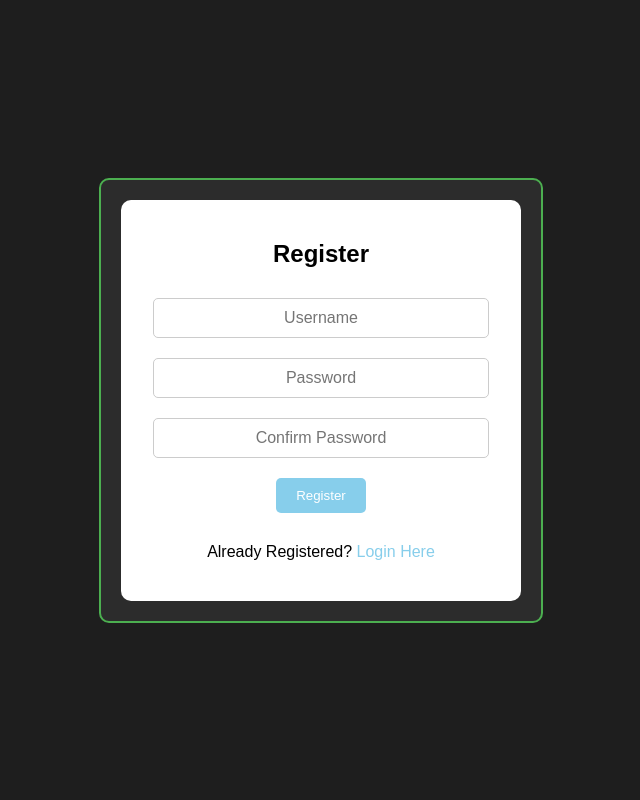
After one commit to shrishail-0127/fake-news-detection-, a Django app: page /register/ in a window 1280 px wide. The commit adds this page. Shown: the whole page, without its empty margins (319-959 px from the left). Run offline with Django 3.2, Linux system fonts and the light colour scheme; parts of the project's set-up code (start-up, migrations or seed data) failed here and were passed over.

Commit message:
added registeration page

```diff
--- /dev/null
+++ b/fake_news_app/forms.py
@@ -0,0 +1,23 @@
+# forms.py
+from django import forms
+from django.contrib.auth.models import User
+from django.contrib.auth.forms import UserCreationForm
+
+class RegisterForm(UserCreationForm):
+    # email = forms.EmailField(required=True)
+
+    class Meta:
+        model = User
+        fields = ['username',  'password1', 'password2']
+
+
+
+    def clean(self):
+        cleaned_data = super().clean()
+        password1 = cleaned_data.get('password1')
+        password2 = cleaned_data.get('password2')
+
+        if password1 and password2 and password1 != password2:
+            self.add_error('password2', 'Passwords do not match')
+
+        return cleaned_data
--- a/fake_news_app/static/styles.css
+++ b/fake_news_app/static/styles.css
@@ -1,7 +1,7 @@
 body {
   font-family: Arial, sans-serif;
-    background-color: #1e1e1e;
-    color: #ffffff;
+  background-color: #1e1e1e; /* Dark background for entire page */
+  color: #ffffff; /* White text color */
   display: flex;
   justify-content: center;
   align-items: center;
@@ -10,27 +10,33 @@ body {
 }
 
 .container {
-    background-color: #2c2c2c;
+  background-color: #2c2c2c; /* Dark background for the container */
+  border-radius: 10px; /* Rounded corners for container */
+  padding: 20px;
+  text-align: center;
+  width: 400px;
+  border: 2px solid #4caf50; /* Green border */
+}
+
+form {
+  background-color: #ffffff; /* White background for form */
   border-radius: 10px;
   padding: 20px;
   text-align: center;
-    width: 400px;
-    border: 2px solid #4CAF50;
+  color: #000000; /* Black text color for form elements */
 }
 
-form {
-    background-color: #ffffff;
-    border-radius: 10px;
-    padding: 20px;
-    text-align: center;
-    color: #000000;
+h2,
+p {
+  margin: 20px 0; /* Spacing around headings and paragraphs */
 }
 
-h2, p {
-    margin: 20px 0;
-}
-
-input[type="text"], input[type="password"], textarea {
+input[type="text"],
+input[type="password"],
+input[type="email"],
+textarea {
+  all: unset;
+  box-sizing: border-box;
   width: calc(100% - 24px);
   padding: 10px;
   margin: 10px 0;
@@ -38,41 +44,66 @@ input[type="text"], input[type="password"], textarea {
   border: 1px solid #ccc;
 }
 
-button, .button {
-    background-color: #87CEEB; /* Sky blue color */
+button,
+.button {
+  background-color: #87ceeb; /* Sky blue button background */
   color: white;
   padding: 10px 20px;
   margin: 10px 0;
   border: none;
-    border-radius: 5px;
+  border-radius: 5px; /* Rounded buttons */
   cursor: pointer;
   text-decoration: none;
   display: inline-block;
 }
 
-button:hover, .button:hover {
-    background-color: #00BFFF; /* Deep sky blue color */
+button:hover,
+.button:hover {
+  background-color: #00bfff; /* Deep sky blue on hover */
 }
 
 a {
-    color: #87CEEB;  /* Sky blue color */
+  color: #87ceeb; /* Sky blue link color */
   text-decoration: none;
 }
 
 a:hover {
-    color: #00BFFF;  /* Deep sky blue color */
+  color: #00bfff; /* Deep sky blue link color on hover */
 }
 
 .result {
   margin: 20px 0;
   padding: 10px;
-    border-radius: 5px;
+  border-radius: 5px; /* Rounded results box */
   border: 1px solid #ccc;
-    background-color: #333;
-    color: #fff;
+  background-color: #333; /* Dark background for result box */
+  color: #fff; /* White text color for result box */
 }
 
 textarea {
-    height: 150px; /* Adjust height as needed */
-    resize: vertical; /* Allows resizing vertically only */
+  height: 150px; /* Height for text area */
+  resize: vertical; /* Resizable vertically only */
 }
+
+/* Navigation Bar Styles */
+.navbar {
+  background-color: #333;
+  color: #fff;
+  padding: 10px 0;
+  text-align: center;
+  position: fixed;
+  top: 0;
+  width: 100%;
+  z-index: 1000;
+}
+
+.nav-container {
+  display: flex;
+  justify-content: center;
+  align-items: center;
+}
+
+.nav-title {
+  font-size: 18px;
+  font-weight: bold;
+}
--- /dev/null
+++ b/fake_news_app/templates/register.html
@@ -0,0 +1,50 @@
+<!-- register.html -->
+<!DOCTYPE html>
+<html>
+  <head>
+    <title>Register</title>
+    {% load static %}
+    <link rel="stylesheet" type="text/css" href="{% static 'styles.css' %}" />
+  </head>
+  <body>
+    <div class="container">
+      <form method="POST">
+        {% csrf_token %}
+        <h2>Register</h2>
+        <div class="form-group">
+          <input
+            type="text"
+            class="form-input"
+            name="username"
+            placeholder="Username"
+            required
+          />
+        </div>
+
+        <div class="form-group">
+          <input
+            type="password"
+            class="form-input"
+            name="password1"
+            placeholder="Password"
+            required
+          />
+        </div>
+        <div class="form-group">
+          <input
+            type="password"
+            class="form-input"
+            name="password2"
+            placeholder="Confirm Password"
+            required
+          />
+        </div>
+        <button type="submit">Register</button>
+        <p>Already Registered? <a href="{% url 'login' %}">Login Here</a></p>
+        {% if messages %} {% for message in messages %}
+        <p style="color: red">{{ message }}</p>
+        {% endfor %} {% endif %}
+      </form>
+    </div>
+  </body>
+</html>
--- a/fake_news_app/urls.py
+++ b/fake_news_app/urls.py
@@ -1,8 +1,11 @@
 from django.urls import path
 from . import views
+
+# app_name = 'fake_news_app'
 
 urlpatterns = [
     path('', views.home, name='home'),
     path('login/', views.user_login, name='login'),
+    path('register/',views.user_register, name='register'),
     path('predict/', views.predict, name='predict'),
 ]
--- a/fake_news_app/views.py
+++ b/fake_news_app/views.py
@@ -1,6 +1,7 @@
 from django.shortcuts import render, redirect
 from django.contrib.auth import authenticate, login
 from django.contrib.auth.decorators import login_required
+from . forms import RegisterForm
 from django.contrib import messages
 import joblib
 
@@ -20,6 +21,23 @@ def user_login(request):
             messages.error(request, 'Invalid username or password')
     return render(request, 'login.html')
 
+def user_register(request):
+    if request.method == 'POST':
+        form = RegisterForm(request.POST)
+        if form.is_valid():
+            user = form.save()
+            messages.success(request, 'Registration successful!')
+            return redirect('login')
+        else:
+            messages.error(request, "An error occured during the registeration")
+    else:
+        form = RegisterForm()
+
+    return render(request, 'register.html', {'form':form })
+
+
+
+
 @login_required
 def predict(request):
     if request.method == 'POST':
--- a/fake_news_project/urls.py
+++ b/fake_news_project/urls.py
@@ -6,5 +6,6 @@ urlpatterns = [
     path('admin/', admin.site.urls),
     path('', views.home, name='home'),
     path('login/', views.user_login, name='login'),
+    path('register/',views.user_register, name='register'),
     path('predict/', views.predict, name='predict'),
 ]
```
Also changed, not shown: fake_news_app/templates/login.html (+14 -8 lines), db.sqlite3. Lines whose indentation alone changed are shown as unchanged.
